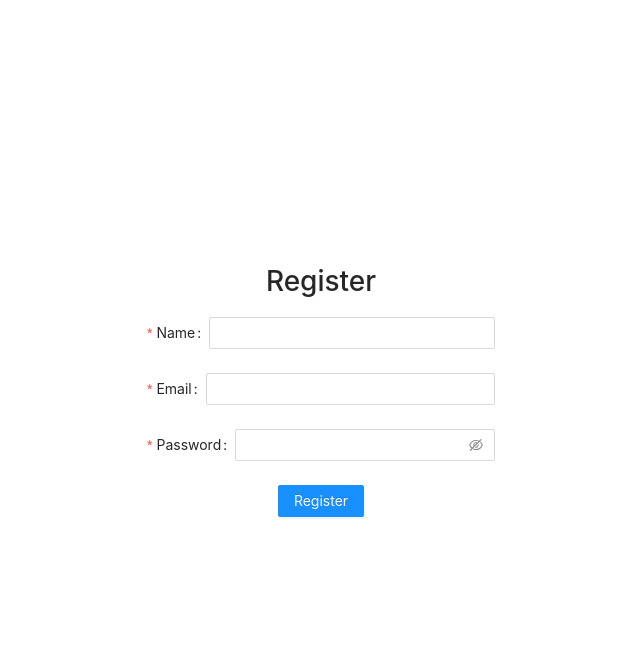
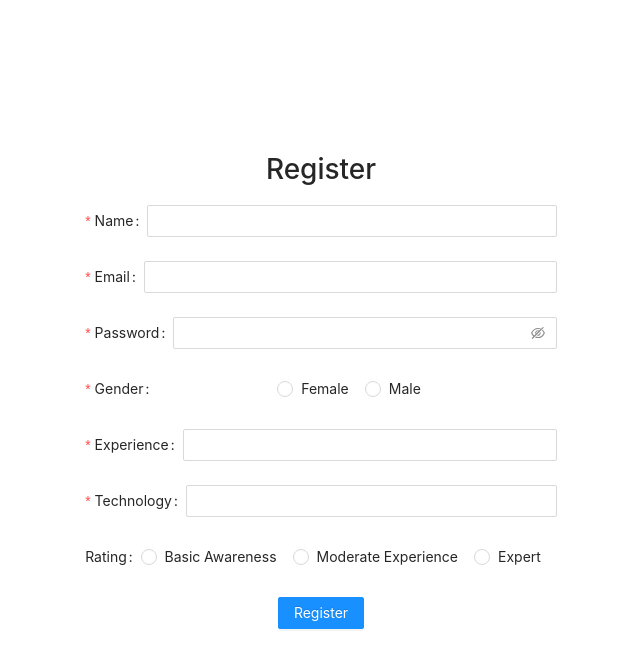
Before and after one commit to Archana-archu1809/form, a React (Create React App) app: page /signup in a window 1280 px wide. Shown: the top 668 px of the page, without its empty margins (319-959 px from the left). Built offline with nearby package versions, Linux system fonts and the light colour scheme.

Commit message:
adding fields

```diff
--- a/src/Login.js
+++ b/src/Login.js
@@ -12,10 +12,11 @@ function Login(){
 
           password: values.password,
         }).then((response) => {
+          console.log(response)
           if (response.data.message) {
             setLoginStatus(response.data.message);
           } else {
-            setLoginStatus("");
+            setLoginStatus(response.data[0].email);
           }
         });
       };
--- a/src/Register.js
+++ b/src/Register.js
@@ -1,4 +1,4 @@
-import {Form,Input, Button,Row,Col} from 'antd'
+import {Form,Input, Button,Row,Col, InputNumber, Radio} from 'antd'
 import Axios from "axios";
 import { useState } from 'react';
 function Register(){
@@ -9,10 +9,15 @@ function Register(){
       name:values.name,
       email:values.email,
       password:values.password,
+      gender:values.gender,
+      experienc:values.experience,
+      technology:values.technology,
+      rating:values.rating
     }).then((response)=>{
       console.log(response);
 
     })
+    console.log(values);
 
 
   }
@@ -64,6 +69,49 @@ function Register(){
           >
             <Input.Password />
           </Form.Item>
+          <Form.Item
+          rules={[
+            {
+              required: true,
+              message: "Please input your Color",
+            },
+          ]}
+        label="Gender" name="gender">
+          <Radio.Group >
+            <Radio value="Female"> Female </Radio>
+            <Radio value="Male"> Male </Radio>
+          </Radio.Group>
+        </Form.Item>
+
+          <Form.Item
+          rules={[
+            {required:true,message:"Please input your experience"}
+          ]}
+          label="Experience"
+          name="experience"
+          >
+            <Input />
+
+          </Form.Item>
+          <Form.Item rules={[
+            {
+              required:true,
+              message:"Please input your technology"
+            }
+          ]}
+          label="Technology"
+          name="technology"
+          >
+            <Input />
+
+          </Form.Item>
+          <Form.Item label="Rating" name="rating">
+          <Radio.Group>
+            <Radio value="Basic Awareness"> Basic Awareness </Radio>
+            <Radio value="Moderate Experience"> Moderate Experience </Radio>
+            <Radio value="Expert">Expert </Radio>
+          </Radio.Group>
+        </Form.Item>
           <Form.Item>
             <Button type="primary" htmlType="submit">
               Register
```
